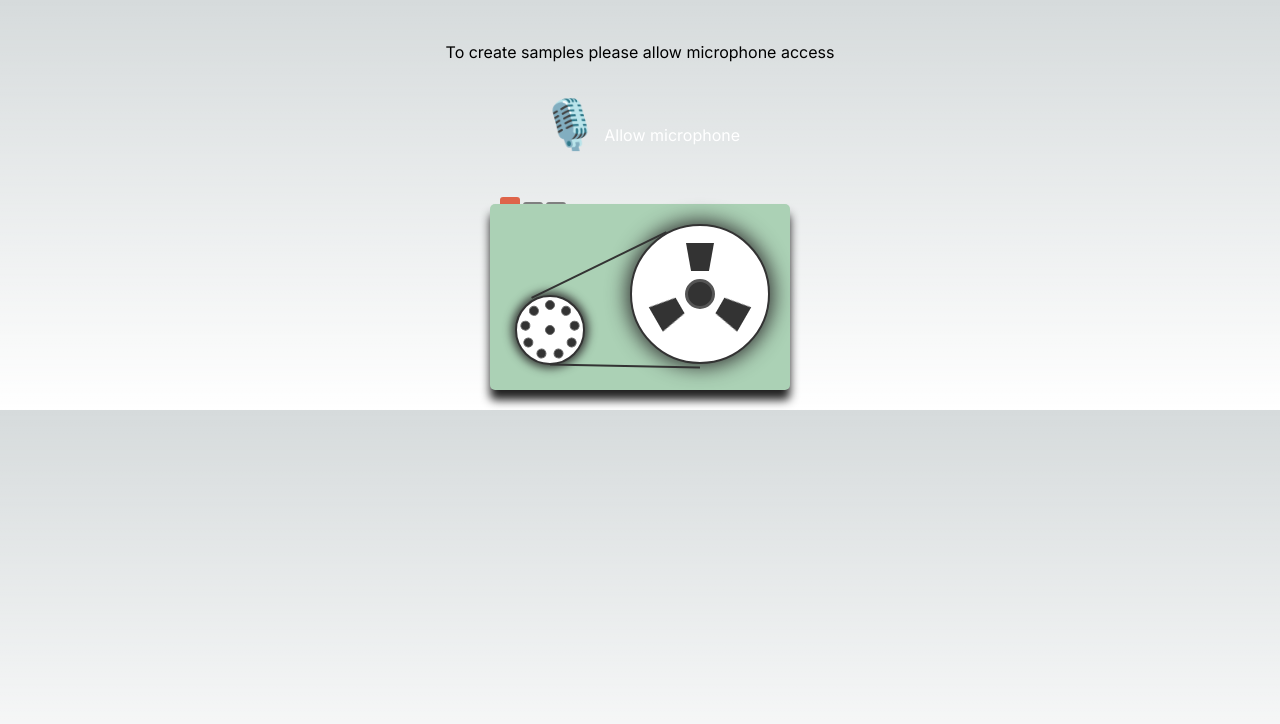
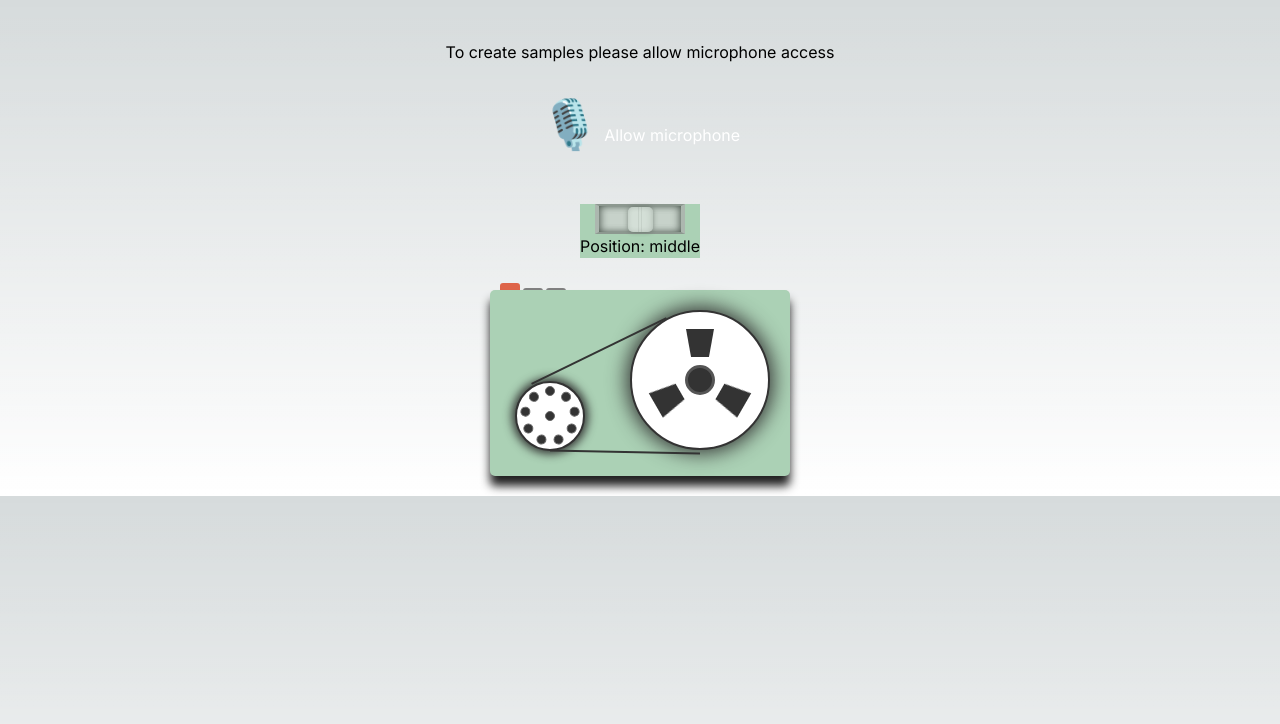
Before and after one commit to jstnlawson/meyouzik, a Next.js app: page / in a window 1280 px wide. Shown: the top 724 px of the page. Built offline with nearby package versions, Linux system fonts and the light colour scheme.

Commit message:
designed input button

```diff
--- /dev/null
+++ b/src/app/components/InputUi/InputUi.css
@@ -0,0 +1,38 @@
+.slider {
+    -webkit-appearance: none;
+    width: 90px;
+    height: 30px;
+    /* border-radius: 5px;   */
+    border-top: 2px solid #808080;
+    border-bottom: 2px solid #808080;
+    border-left: 4px solid #adadad;
+    border-right: 4px solid #adadad;
+    background: #d3d3d3;
+    outline: none;
+    opacity: 0.7;
+    -webkit-transition: .2s;
+    transition: opacity .2s;
+    box-shadow: inset 3px 0px 8px -2px #000000c5, inset -3px 0px 8px -2px #000000c5;
+
+    /* box-shadow: inset 0px 0px 5px #22222297, inset -5px 0px 10px -3px #000000cb; */
+  }
+
+  .slider::-webkit-slider-thumb {
+    -webkit-appearance: none;
+    appearance: none;
+    width: 25px;
+    height: 25px;
+    border-radius: 5px;
+    background: #b3b3b3;
+    cursor: pointer;
+    background: linear-gradient(to right, #e6e6e6 10px, #c8c8c8 10px, #eeeeee 12px, #c8c8c8 14px, #e6e6e6 14px);
+    box-shadow: 0px 0px 5px #22222297, inset 0px 0px 5px #2222222f, inset -5px 0px 10px -3px #00000017;
+  }
+
+  .slider::-moz-range-thumb {
+    width: 25px;
+    height: 25px;
+    border-radius: 50%;
+    background: #04AA6D;
+    cursor: pointer;
+  }
--- /dev/null
+++ b/src/app/components/InputUi/InputUi.jsx
@@ -0,0 +1,48 @@
+import React, { useState, useEffect } from 'react';
+import './InputUi.css';
+
+const InputUi = () => {
+    const [position, setPosition] = useState('middle');
+
+    const autoPositionSlider = () => {
+        const slider = document.querySelector('input[type="range"]');
+        const value = slider.value;
+        let newPosition;
+
+        if (value <= 33) {
+            newPosition = 'left';
+            slider.value = 5;
+        } else if (value >= 67) {
+            newPosition = 'right';
+            slider.value = 95;
+        } else {
+            newPosition = 'middle';
+            slider.value = 50;
+        }
+
+        setPosition(newPosition);
+    };
+
+    useEffect(() => {
+        autoPositionSlider();
+    }, []);
+
+    return (
+        <div className='bg-[#abd1b5] flex flex-col justify-center items-center'>
+            <div>
+
+            </div>
+            <input
+                type="range"
+                min="0"
+                max="100"
+                step="1"
+                onChange={autoPositionSlider} // Use onChange instead of onClick
+                className="slider"
+            />
+            <p>Position: {position}</p>
+        </div>
+    );
+    };
+
+    export default InputUi;
--- a/src/app/components/RecordingBooth/RecordingBooth.jsx
+++ b/src/app/components/RecordingBooth/RecordingBooth.jsx
@@ -22,7 +22,7 @@ export default function RecordingBooth () {
   function getAvailableAudioDevices() {
     navigator.mediaDevices.enumerateDevices().then((devices) => {
       const audioDevices = devices
-        .filter((d) => d.kind === "audioinput")
+        .filter((d) => d.kind === "audioinput" && d.deviceId !== "default")
         .map((d) => ({
           id: d.deviceId,
           label: d.label,
@@ -144,7 +144,9 @@ export default function RecordingBooth () {
           {isMicrophoneAllowed === "granted" && (
             <>
               <p>Please select a microphone input</p>
-              {availableDevices.map((audioDevice) => (
+
+              {availableDevices
+              .map((audioDevice) => (
                 <div
                   key={audioDevice.id}
                   onClick={() => handleClickSelectAudioDevice(audioDevice.id)}
@@ -155,6 +157,7 @@ export default function RecordingBooth () {
                   }`}
                 >
                   <span className="cursor-pointer">{audioDevice.label}</span>
+
                 </div>
               ))}
             </>
--- a/src/app/page.js
+++ b/src/app/page.js
@@ -3,6 +3,7 @@ import React from "react";
 import  AudioContextProvider  from "./components/AudioContextProvider/AudioContextProvider";
 import RecordingBooth from "./components/RecordingBooth/RecordingBooth";
 import RecordingUi from "./components/RecordingUi/RecordingUi";
+import InputUi from "./components/InputUi/InputUi";
 
 export default function Home() {
 
@@ -12,6 +13,7 @@ export default function Home() {
       <div className="py-5">
         <div className="flex flex-col justify-center items-center gap-8">
           <RecordingBooth />
+          <InputUi />
           <RecordingUi />
         </div>
       </div>
```
